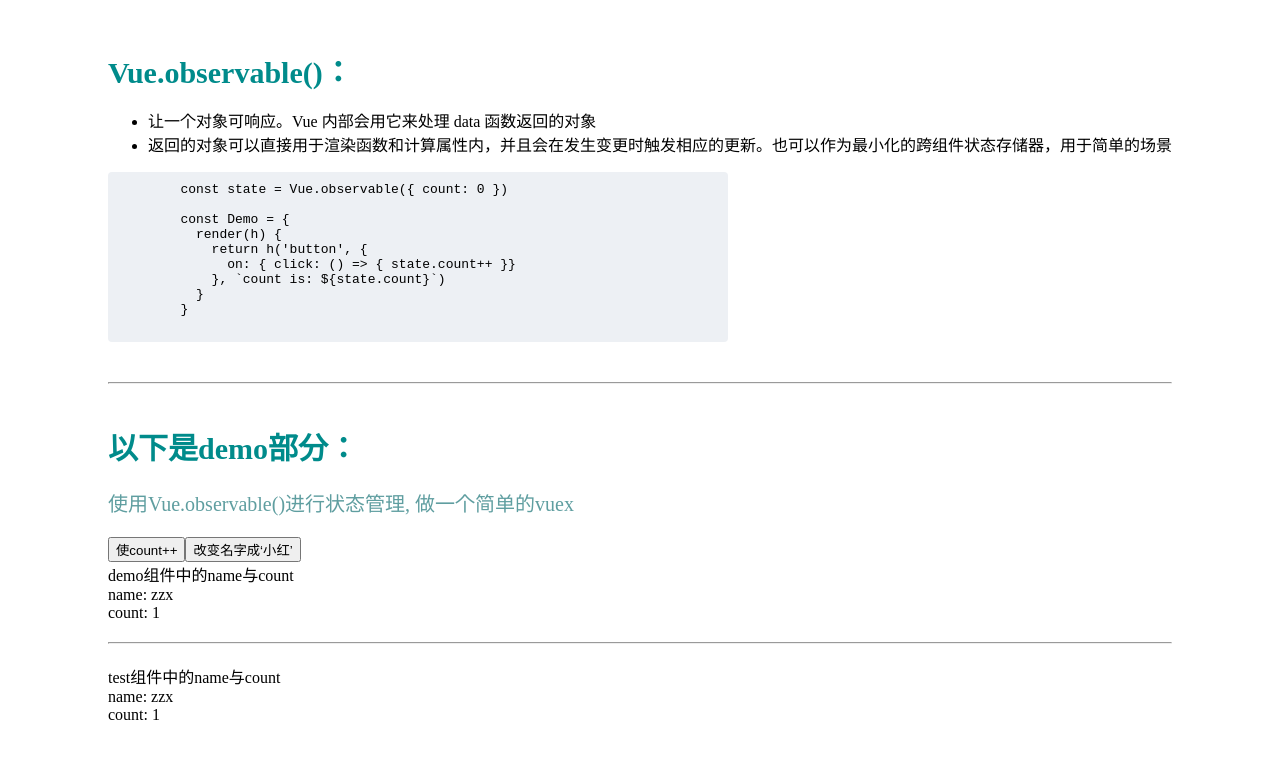
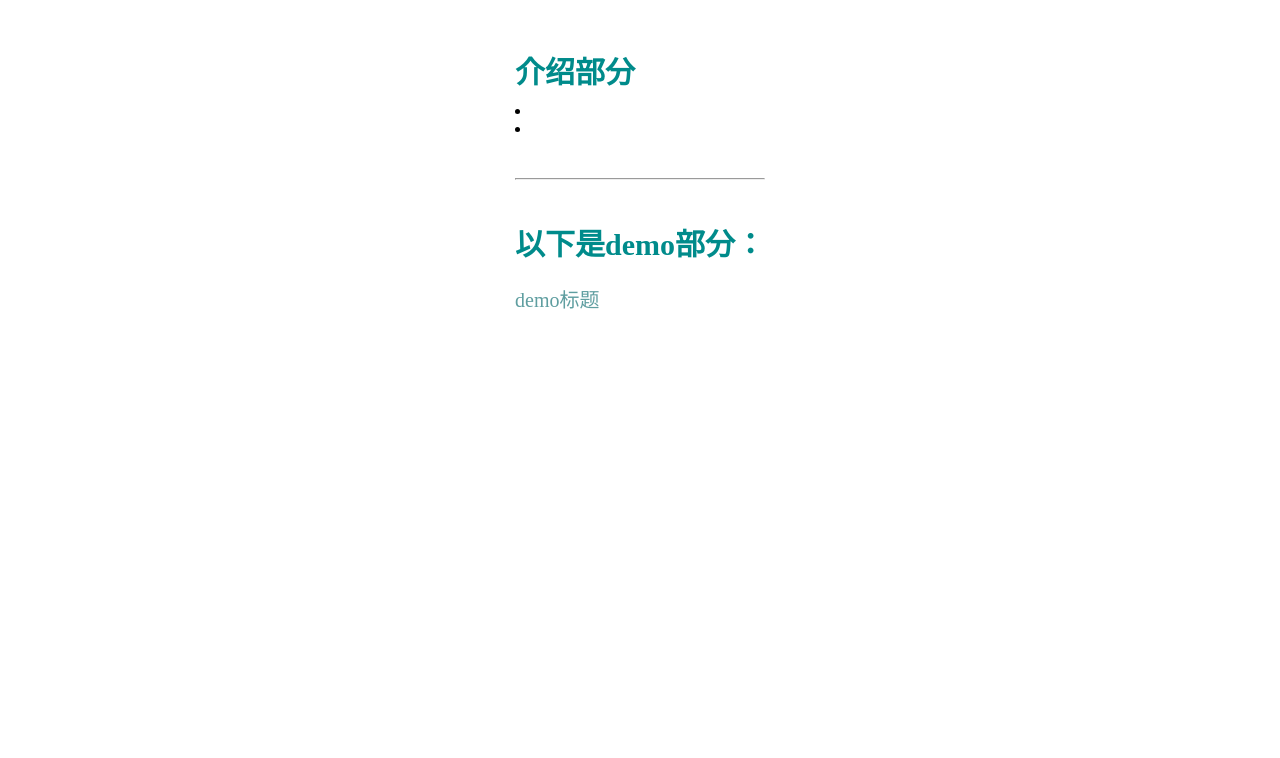
Before and after one commit to Dusksnowing/vue-api-demo, a Vue app: page / in a window 1280 px wide. Shown: the top 758 px of the page. Built offline with nearby package versions, Linux system fonts and the light colour scheme.

Commit message:
feat: 初始化的tag版本

```diff
--- a/src/App.vue
+++ b/src/App.vue
@@ -1,29 +1,16 @@
 <template>
   <div id="app">
     <div>
-      <div class="title">Vue.observable()：</div>
-      <ul>
-        <li>让一个对象可响应。Vue 内部会用它来处理 data 函数返回的对象</li>
-        <li>返回的对象可以直接用于渲染函数和计算属性内，并且会在发生变更时触发相应的更新。也可以作为最小化的跨组件状态存储器，用于简单的场景</li>
-      </ul>
-      <pre>
-        const state = Vue.observable({ count: 0 })
-
-        const Demo = {
-          render(h) {
-            return h('button', {
-              on: { click: () => { state.count++ }}
-            }, `count is: ${state.count}`)
-          }
-        }
-      </pre>
+      <div class="title">介绍部分</div>
+      <div>
+          <li></li>
+          <li></li>
+      </div>
 
       <hr>
+
       <div class="title">以下是demo部分：</div>
-
-
       <demo></demo>
-      <test></test>
 
     </div>
   </div>
@@ -31,7 +18,6 @@
 
 <script>
 import demo from './component/demo';
-import test from './component/test';
 
 export default {
   name: 'App',
@@ -42,7 +28,6 @@
   },
   components: {
     demo,
-    test,
   }
 }
 </script>
--- a/src/component/demo.vue
+++ b/src/component/demo.vue
@@ -1,33 +1,17 @@
 <template>
   <div class="demo">
-    <div class="title">使用Vue.observable()进行状态管理, 做一个简单的vuex</div>
-    <button @click="addCount(count+1)">使count++</button>
-    <button @click="setName('小红')">改变名字成‘小红’</button>
-    <div>demo组件中的name与count</div>
-    <div>name: {{name}}</div>
-    <div>count: {{count}}</div>
+    <div class="title">demo标题</div>
+
   </div>
 </template>
 
 <script>
-import {store, mutations} from './store';
 export default {
     data() {
-      return {
-      }
+      return {}
     },
-    computed: {
-      count(){
-        return store.count
-      },
-      name(){
-        return store.name
-      }
-    },
-    methods: {
-      addCount: mutations.setCount,
-      setName: mutations.setName
-    }
+    computed: {},
+    methods: {}
 }
 </script>
 
--- a/src/component/store.js
+++ /dev/null
@@ -1,22 +0,0 @@
-import Vue from 'vue'
-
-let storeObj = {
-  name: 'zzx',
-  count: 1
-}
-
-let store = Vue.observable(storeObj)
-
-let mutations = {
-  setName (name) {
-    store.name = name
-  },
-  setCount(count) {
-    store.count = count
-  }
-}
-
-export {
-  store,
-  mutations
-}
--- a/src/component/test.vue
+++ /dev/null
@@ -1,27 +0,0 @@
-<template>
-  <div>
-    <hr style="margin: 20px 0 20px 0">
-    <div>test组件中的name与count</div>
-    <div>name: {{name}}</div>
-    <div>count: {{count}}</div>
-  </div>
-</template>
-
-<script>
-import {store, mutations} from './store';
-
-export default {
-  computed: {
-    count(){
-      return store.count
-    },
-    name(){
-      return store.name
-    }
-  }
-}
-</script>
-
-<style>
-
-</style>
```
